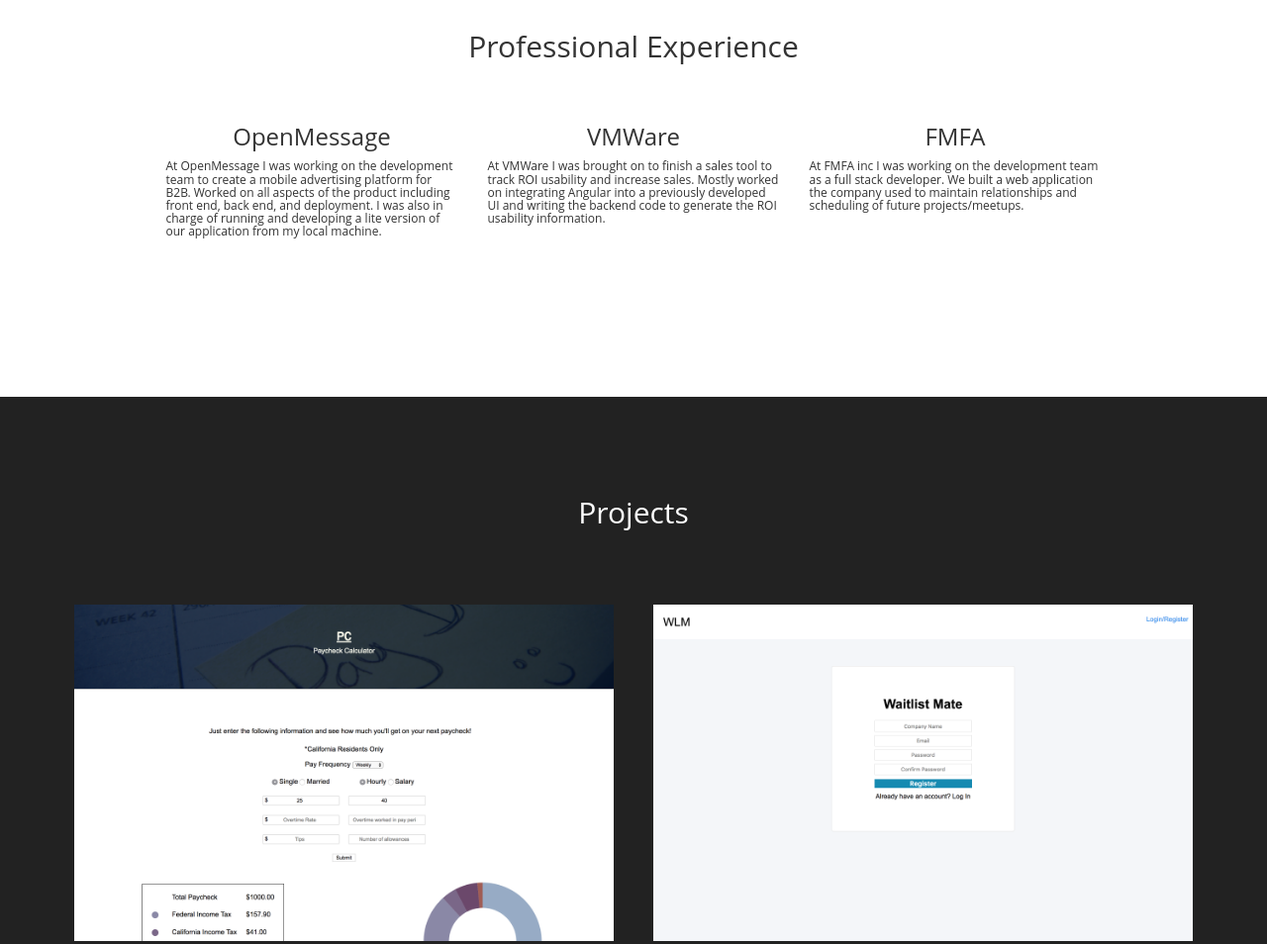
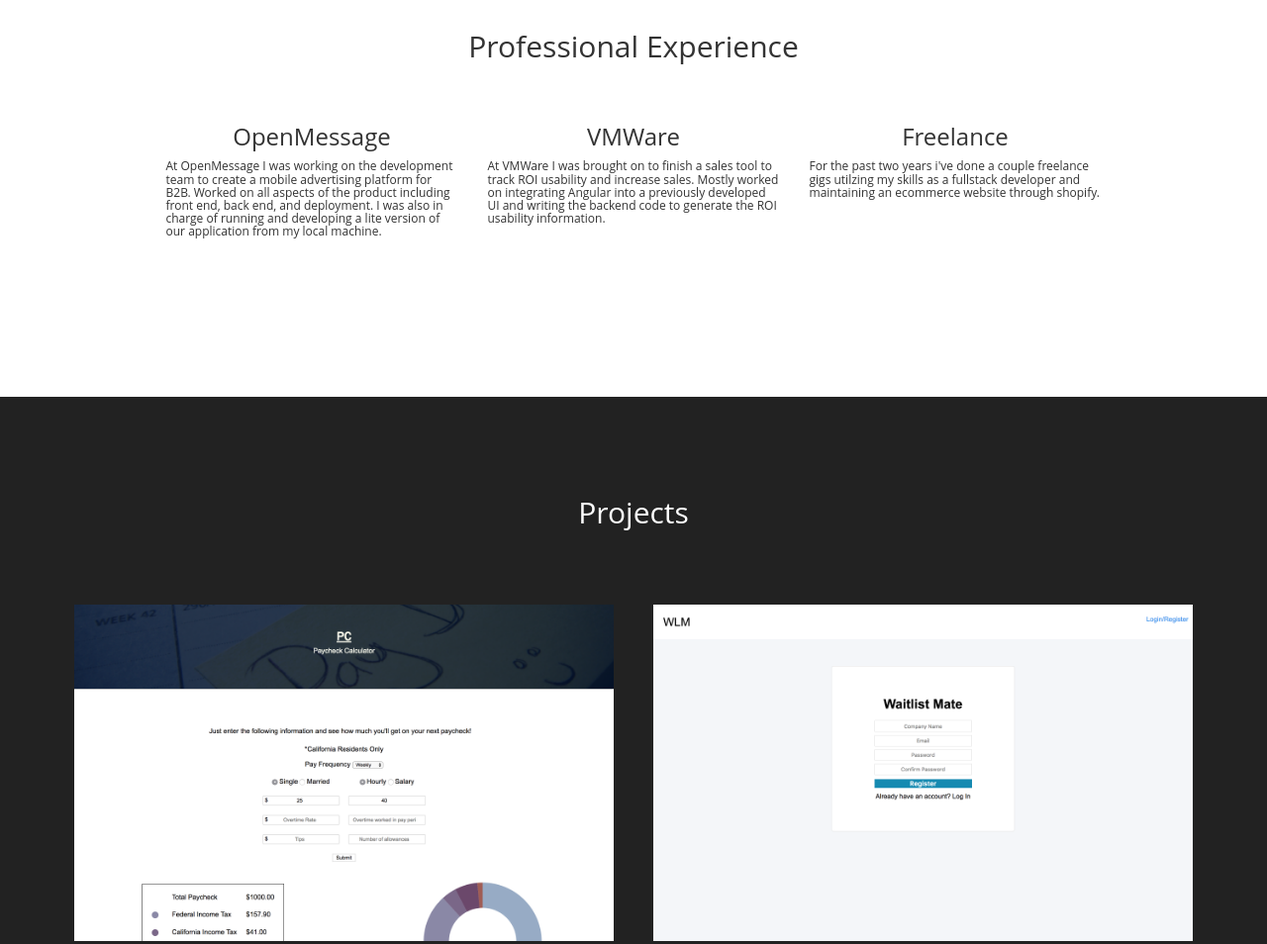
Before and after one commit to andrewhyeung/Portfolio-active-, a website: page index.html in a window 1280 px wide. Shown: the part 940-1894 px from the top of the page at 99% size. Drawn offline with nearby package versions, Linux system fonts and the light colour scheme.

Commit message:
updated job experieince

```diff
--- a/index.html
+++ b/index.html
@@ -98,8 +98,8 @@
                                     <h6>At VMWare I was brought on to finish a sales tool to track ROI usability and increase sales. Mostly worked on integrating Angular into a previously developed UI and writing the backend code to generate the ROI usability information.</h6>
                                 </div>
                             <div class="col-lg-4 col-md-12">
-                                <h3 class="text-center">FMFA</h3>
-                                <h6>At FMFA inc I was working on the development team as a full stack developer. We built a web application the company used to maintain relationships and scheduling of future projects/meetups.</h6>
+                                <h3 class="text-center">Freelance</h3>
+                                <h6>For the past two years i've done a couple freelance gigs utilzing my skills as a fullstack developer and maintaining an ecommerce website through shopify.</h6>
                             </div>
                         </div>
                         <!-- <a href="#services" class="page-scroll btn btn-default btn-xl sr-button">Get Started!</a> -->
@@ -250,9 +250,9 @@
                         <a href="https://github.com/andrewhyeung" target="_blank">
                             <img class='professional_link' src="./img/icons/github.gif" alt='Github' width='80' height='80'>
                         </a>
-                        <a href="https://drive.google.com/file/d/0B5iVBu6CsJuIeUhNZGRiQ3NWMG8/view?usp=sharing" target="_blank">
+                        <!-- <a href="https://drive.google.com/file/d/0B5iVBu6CsJuIeUhNZGRiQ3NWMG8/view?usp=sharing" target="_blank">
                             <img src="./img/icons/resume.png" alt='resume' width='80' height='80' class='professional_link'>
-                        </a>
+                        </a> -->
                         <a href="https://www.linkedin.com/in/andrewhyeung" target="_blank">
                         <img class='professional_link' src="./img/icons/in.png" alt='Linkedin' width='80' height='80'>
                         </a>
```
